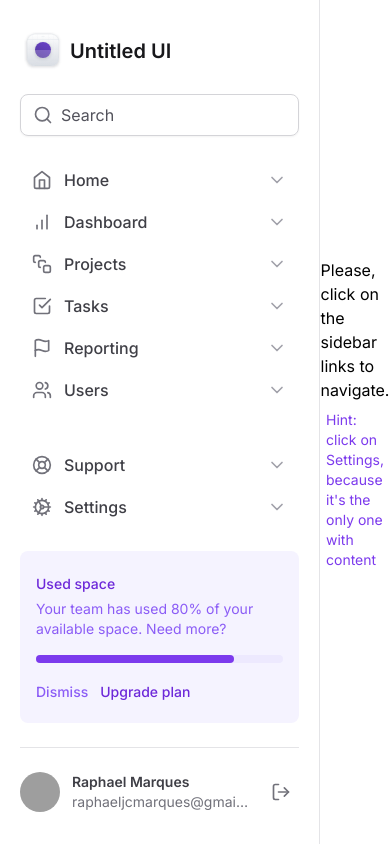
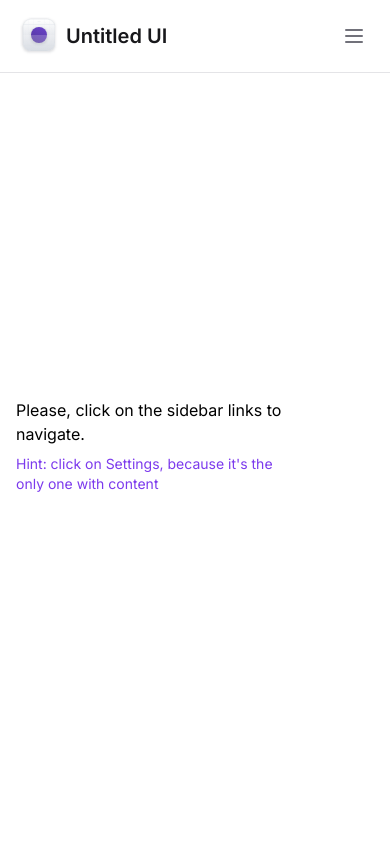
Before and after one commit to raphaeljcm/untitled-ui, a React (Vite) app: page / in a window 390 px wide. Built offline with nearby package versions, Linux system fonts and the light colour scheme; grey boxes are pictures that could not be loaded.

Commit message:
style: sidebar responsivity

```diff
--- a/src/components/Sidebar/index.tsx
+++ b/src/components/Sidebar/index.tsx
@@ -1,4 +1,5 @@
-import { LifeBuoy, Cog, Search } from 'lucide-react';
+import * as RadixCollapsible from '@radix-ui/react-collapsible';
+import { LifeBuoy, Cog, Search, Menu } from 'lucide-react';
 import { Logo } from './Logo';
 import { NavItem } from './NavItem';
 import { APP_ROUTES } from 'src/consts/routes';
@@ -6,12 +7,24 @@
 import { Profile } from './Profile';
 import { Input } from '@/Input';
 import { MainNavbar } from './MainNavbar';
+import { Button } from '@/Button';
 
 export function Sidebar() {
   return (
-    <aside className="flex flex-col gap-6 border-r border-zinc-200 px-5 py-8">
+    <RadixCollapsible.Root className="fixed left-0 right-0 top-0 z-20 flex flex-col gap-6 border-b border-zinc-200 bg-white p-4 data-[state=open]:bottom-0 lg:right-auto lg:w-80 lg:border-r lg:px-5 lg:py-8 lg:data-[state=closed]:bottom-0">
+      <div className="flex items-center justify-between">
         <Logo />
+        <RadixCollapsible.Trigger asChild className="lg:hidden">
+          <Button variant="ghost">
+            <Menu className="h-6 w-6" />
+          </Button>
+        </RadixCollapsible.Trigger>
+      </div>
 
+      <RadixCollapsible.Content
+        forceMount
+        className="flex flex-1 flex-col gap-6 data-[state=closed]:hidden lg:data-[state=closed]:flex"
+      >
         <Input.Root>
           <Input.Prefix>
             <Search className="h-5 w-5 text-zinc-500" />
@@ -33,6 +46,7 @@
 
           <Profile />
         </div>
-    </aside>
+      </RadixCollapsible.Content>
+    </RadixCollapsible.Root>
   );
 }
--- a/src/layouts/PublicLayout.tsx
+++ b/src/layouts/PublicLayout.tsx
@@ -6,7 +6,7 @@
     <div className="grid h-screen grid-cols-app font-inter">
       <Sidebar />
 
-      <main className="overflow-y-scroll px-8 pb-12 pt-8">
+      <main className="px-4 pb-12 pt-24 lg:col-start-2 lg:px-8 lg:pt-8">
         <Outlet />
       </main>
     </div>
```
Lines whose indentation alone changed are shown as unchanged.
